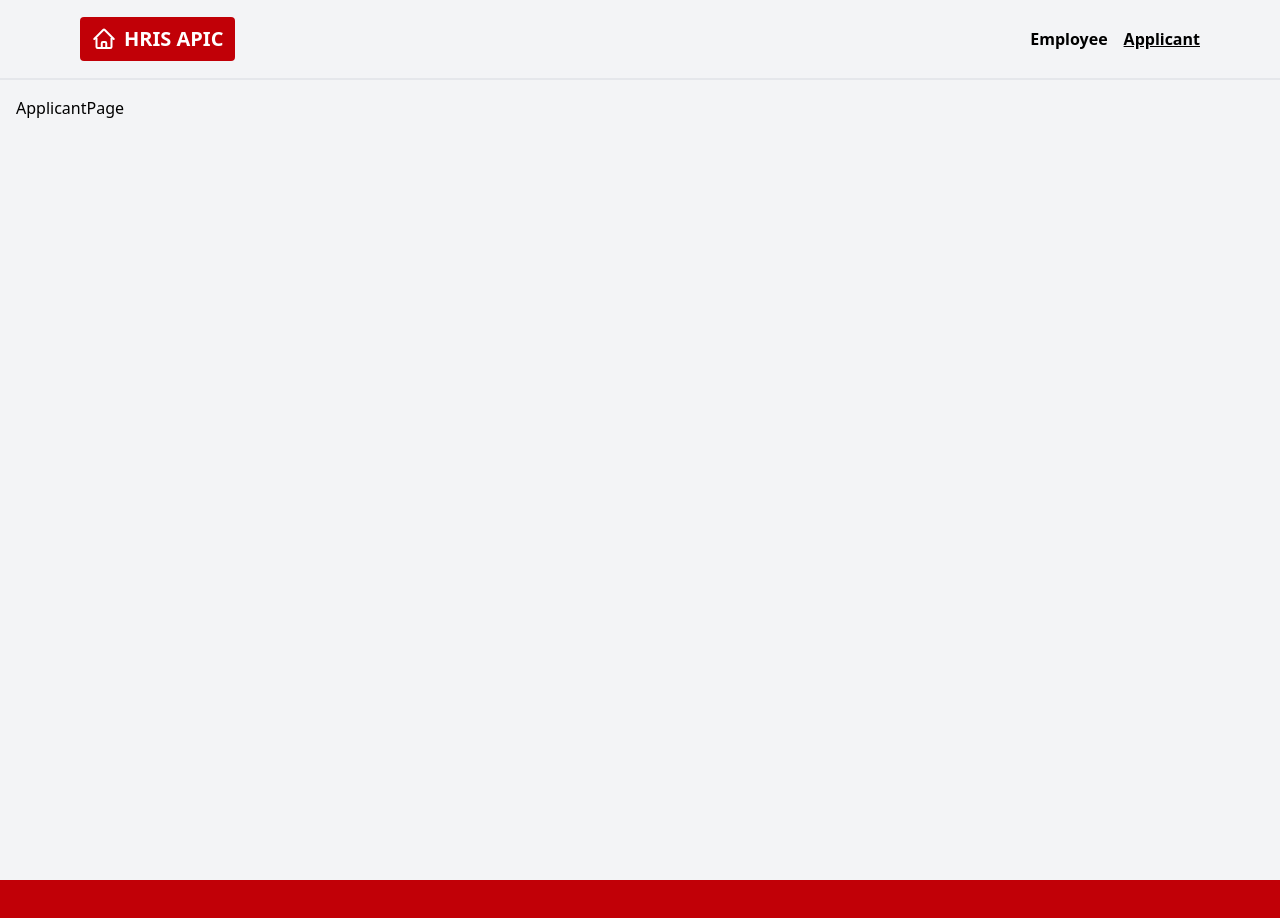
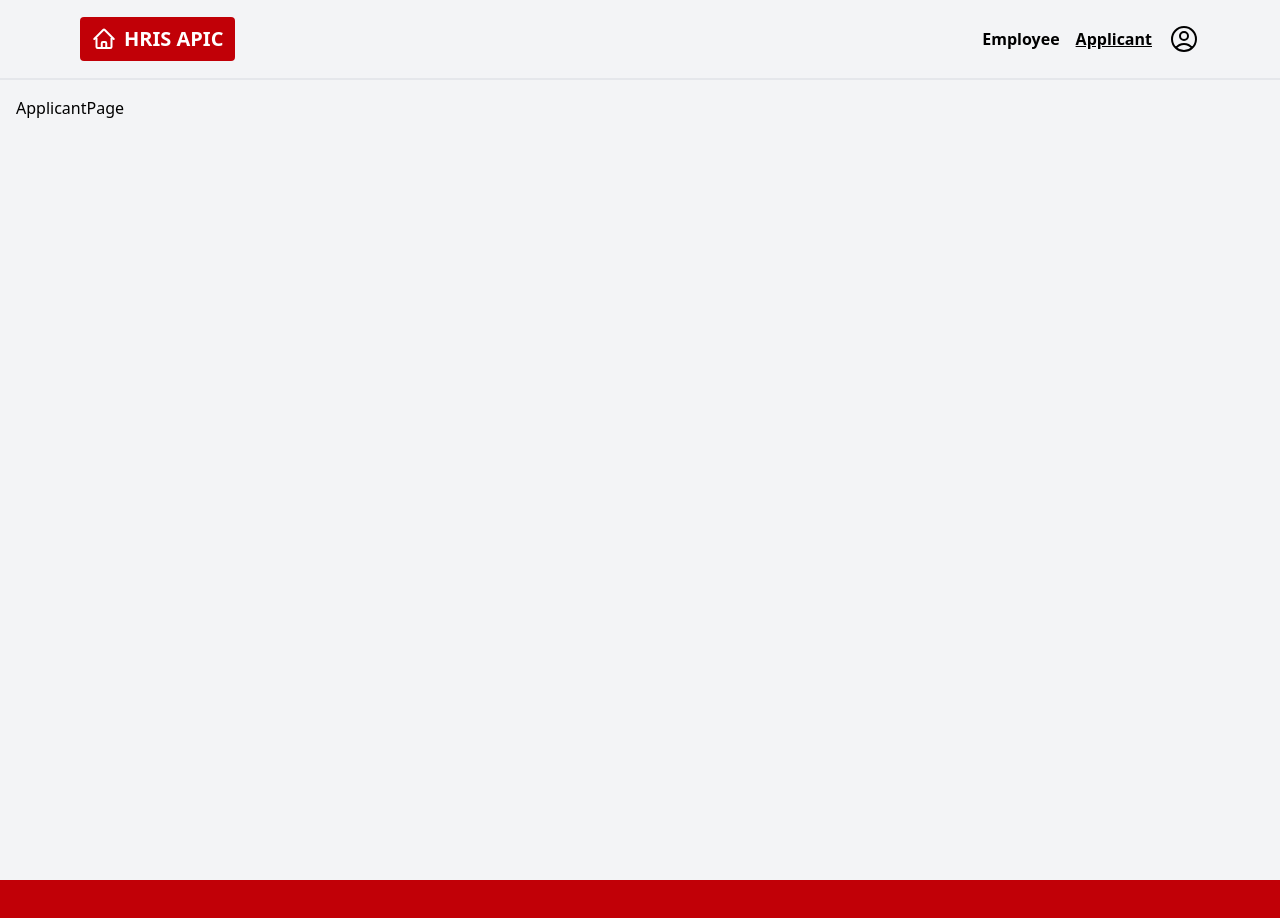
Before and after one commit to 20021092aytidA/hris-fe-next, a Next.js app: page /applicant in a window 1280 px wide. Shown: the top 918 px of the page. Built offline with nearby package versions, Linux system fonts and the light colour scheme.

Commit message:
add: profile button for log out

```diff
--- a/app/(with-shell)/component/navbar/navbarDesktop.tsx
+++ b/app/(with-shell)/component/navbar/navbarDesktop.tsx
@@ -1,6 +1,7 @@
 import HomeIcon from "@/public/icons/homeIcon";
 import NavbarLinks from "./links/navbarLinks";
 import Link from "next/link";
+import ProfileIcon from "@/public/icons/profileIcon";
 
 export default function NavbarDesktop() {
   return (
@@ -12,8 +13,21 @@ export default function NavbarDesktop() {
         <HomeIcon />
         <div>HRIS APIC</div>
       </Link>
-      <div className="space-x-4">
+      <div className="flex items-center space-x-4">
         <NavbarLinks />
+        <div className="dropdown dropdown-end">
+          <div tabIndex={0} role="button" className="cursor-pointer">
+            <ProfileIcon />
+          </div>
+          <ul
+            tabIndex={-1}
+            className="mt-2 dropdown-content menu bg-gray-100 rounded-box z-1 w-52 p-2 shadow-sm"
+          >
+            <li>
+              <Link href="/login">Log out</Link>
+            </li>
+          </ul>
+        </div>
       </div>
     </header>
   );
--- a/app/(with-shell)/component/navbar/navbarMobile.tsx
+++ b/app/(with-shell)/component/navbar/navbarMobile.tsx
@@ -2,10 +2,11 @@ import BurgerIcon from "@/public/icons/burgerIcon";
 import Link from "next/link";
 import React from "react";
 import { LinkList, LinkListType } from "./links/linkList";
+import ProfileIcon from "@/public/icons/profileIcon";
 
 export default function NavbarMobile() {
   return (
-    <header className="sm:hidden h-15 bg-red-700 flex items-center px-5">
+    <header className="sm:hidden h-15 bg-red-700 flex justify-between items-center px-5">
       <div className="drawer text-white">
         <input id="my-drawer-1" type="checkbox" className="drawer-toggle" />
         <label htmlFor="my-drawer-1" className="cursor-pointer drawer-button">
@@ -31,6 +32,19 @@ export default function NavbarMobile() {
           </ul>
         </div>
       </div>
+      <div className="dropdown dropdown-end">
+        <div tabIndex={0} role="button" className="cursor-pointer text-white">
+          <ProfileIcon />
+        </div>
+        <ul
+          tabIndex={-1}
+          className="mt-2 dropdown-content menu bg-gray-100 rounded-box z-1 w-52 p-2 shadow-sm"
+        >
+          <li>
+            <Link href="/login">Log out</Link>
+          </li>
+        </ul>
+      </div>
     </header>
   );
 }
--- /dev/null
+++ b/public/icons/profileIcon.tsx
@@ -0,0 +1,20 @@
+import React from "react";
+
+export default function ProfileIcon() {
+  return (
+    <svg
+      xmlns="http://www.w3.org/2000/svg"
+      fill="none"
+      viewBox="0 0 24 24"
+      strokeWidth={1.5}
+      stroke="currentColor"
+      className="size-8"
+    >
+      <path
+        strokeLinecap="round"
+        strokeLinejoin="round"
+        d="M17.982 18.725A7.488 7.488 0 0 0 12 15.75a7.488 7.488 0 0 0-5.982 2.975m11.963 0a9 9 0 1 0-11.963 0m11.963 0A8.966 8.966 0 0 1 12 21a8.966 8.966 0 0 1-5.982-2.275M15 9.75a3 3 0 1 1-6 0 3 3 0 0 1 6 0Z"
+      />
+    </svg>
+  );
+}
```
